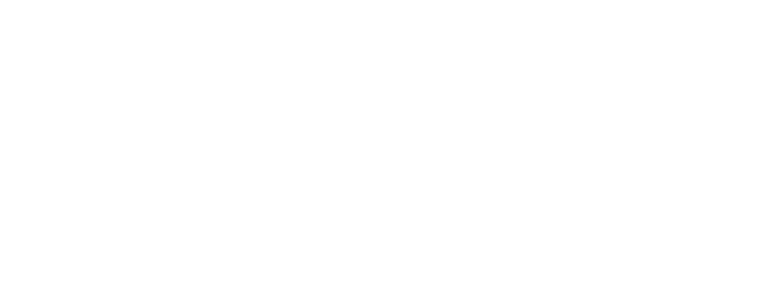
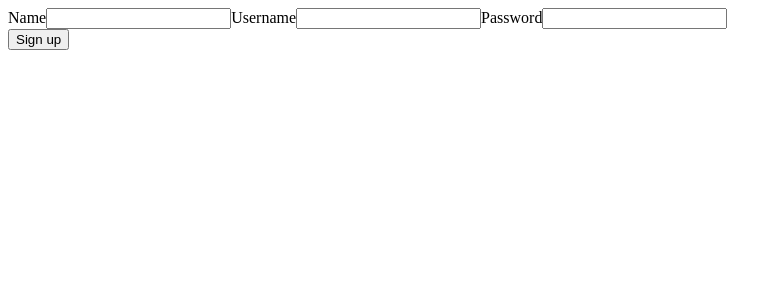
Before and after one commit to GTSRcare/joy, a React app: page /signup in a window 1280 px wide. Before the commit this address had no page. Shown: the top 300 px of the page, without its empty margins (0-782 px from the left). Built offline with nearby package versions, Linux system fonts and the light colour scheme.

Commit message:
commiting new signup component and redirect logic

```diff
--- a/client/App.jsx
+++ b/client/App.jsx
@@ -1,7 +1,8 @@
 import React, { Component } from "react";
 import { Routes, Route } from "react-router-dom";
 import Login from './components/login.jsx';
-
+import Signup from './components/signup.jsx';
+import Dashboard from "./components/Dashboard.jsx";
 class App extends Component {
   constructor(props) {
     super(props);
@@ -11,6 +12,8 @@
     return (
       <Routes>
         <Route path='/login' element={<Login />} />
+        <Route path='/signup' element={<Signup />} />
+        <Route path='/dashboard' element={<Dashboard />} />
       </Routes>
     )
   }
--- /dev/null
+++ b/client/components/Dashboard.jsx
@@ -0,0 +1,22 @@
+// Main dashboard after logging in
+import React, { Component } from "react";
+
+class Dashboard extends Component {
+  constructor(props) {
+    super(props);
+    this.state = {
+      user_id: null
+    }
+}
+
+  render() {
+    return (
+    <div className="dashBoard">
+      <h2>HelloDashboard</h2>
+    </div>
+    );
+  }
+}
+
+// export default Login;
+export default Dashboard;
--- a/client/components/login.jsx
+++ b/client/components/login.jsx
@@ -1,6 +1,5 @@
 import React, { Component } from "react";
-// import { Redirect } from "react-router";
-
+import { Navigate } from "react-router";
 class Login extends Component {
   constructor(props) {
     super(props);
@@ -26,20 +25,20 @@
       })
     };
 
-    // // Make POST request to backend /users/login
-    // fetch('/users/login', optionsObject)
-    //   .then(data => data.json()) // response = { user_id: 4 }
-    //   .then(response => this.setState({ username: response.user_id }))
-    //   .catch(err => {
-    //     console.log(`Error logging in: ${err}`);
-    //   });
+    // Make POST request to backend /users/login
+    fetch('/users/login', optionsObject)
+      .then(data => data.json()) // response = { user_id: 4 }
+      .then(response => this.setState({ user_id: response.user_id }))
+      .catch(err => {
+        console.log(`Error logging in: ${err}`);
+      });
   }
 
   render() {
     //render logic goes here?
 
     return (
-      // (this.state.user_id ? <Redirect to='/dashboard' /> :
+      (this.state.user_id ? <Navigate to='/dashboard' /> :
       <div className="login">
         <h2 className="silly" >Login Page</h2>
         <form>
@@ -52,10 +51,10 @@
         </form>
 
         <button onClick={(this.handleClick)}>
-          login
+          Log In
         </button>
       </div>
-    // )
+    )
     );
   }
 }
--- a/client/components/signup.jsx
+++ b/client/components/signup.jsx
@@ -1,31 +1,65 @@
 import React, { Component } from "react";
-
-class Signup extends Components{
+import { Navigate } from "react-router";
+class Signup extends Component {
   constructor(props) {
     super(props);
-    this.state={
+    this.state = {
+      user_id: null
+    }
+
+    this.handleClick = this.handleClick.bind(this);
+}
+
+  handleClick() {
+    const name = document.getElementById('name').value;
+    const username = document.getElementById('username').value;
+    const password = document.getElementById('password').value;
+
+    // Signup method; make request to backend POST /users/signup
+    const optionsObject = {
+      method: 'POST',
+      headers: {
+        'Content-Type': 'application/json'
+      },
+      body: JSON.stringify({
+        name,
+        username,
+        password
+      })
+    };
+
+    // Fetch request
+    fetch('/users/signup', optionsObject)
+      .then(data => data.json())
+      .then(response => {
+        this.setState({ user_id: response.user_id })
+      })
+      .catch(err => {
+        console.log(`Signup Form Err: ${err}`)
+      })
 
   }
-}
-
 
   render() {
     return (
+      (this.state.user_id ? <Navigate to='/dashboard' /> :
         <div className="signUp">
         <form>
-        <label>Create a Username
+        <label>Name</label>
+          <input type='text' id ='name' />
+
+          <label>Username</label>
             <input type = "text" id='username' />
-        </label>
 
-        <label>Create a Password</label>
+          <label>Password</label>
           <input type='password' id ='password' />
         </form>
 
         <button onClick={(this.handleClick)}>
-        Sign up!
+          Sign up
         </button>
-
       </div>
+      )
     );
   }
 }
```
Also changed, not shown: client/styles.css (line endings or trailing spaces), 2 other files (tests, documents, lock files or other folders). Lines whose indentation alone changed are shown as unchanged.
